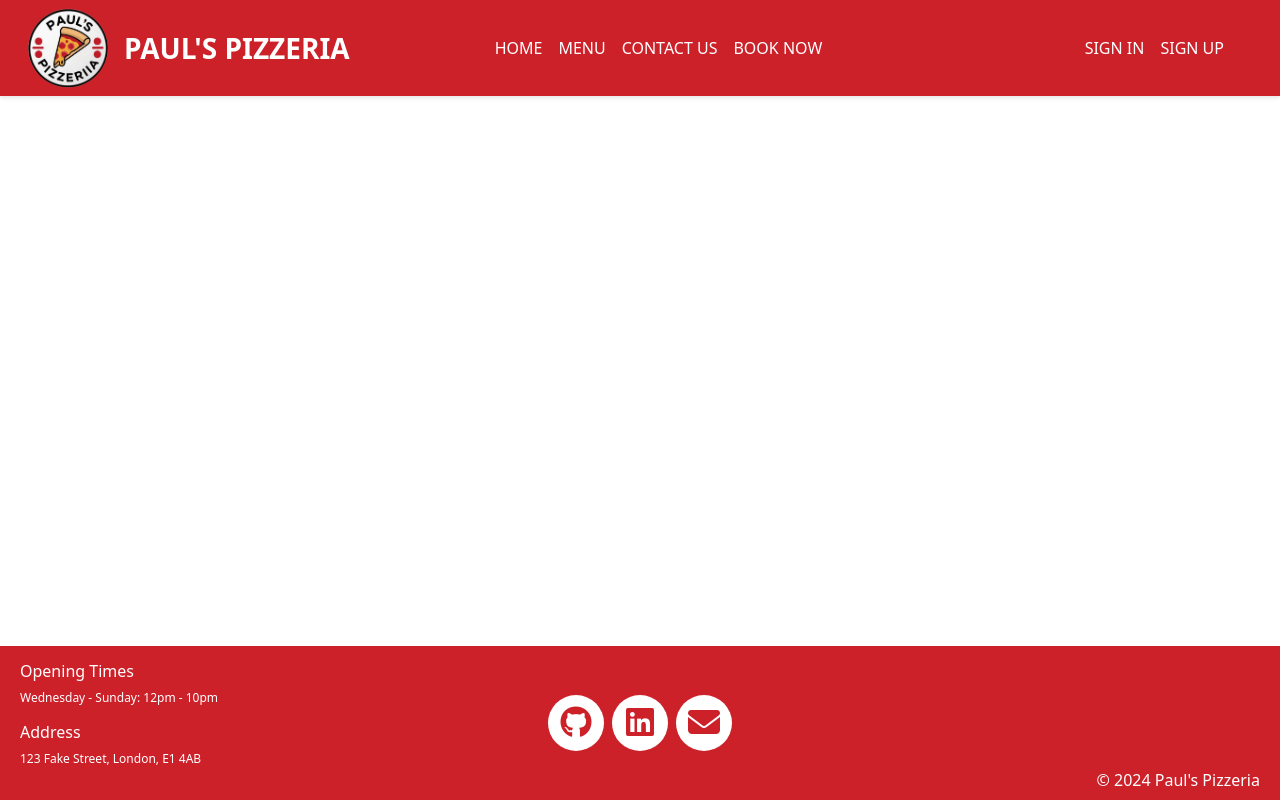
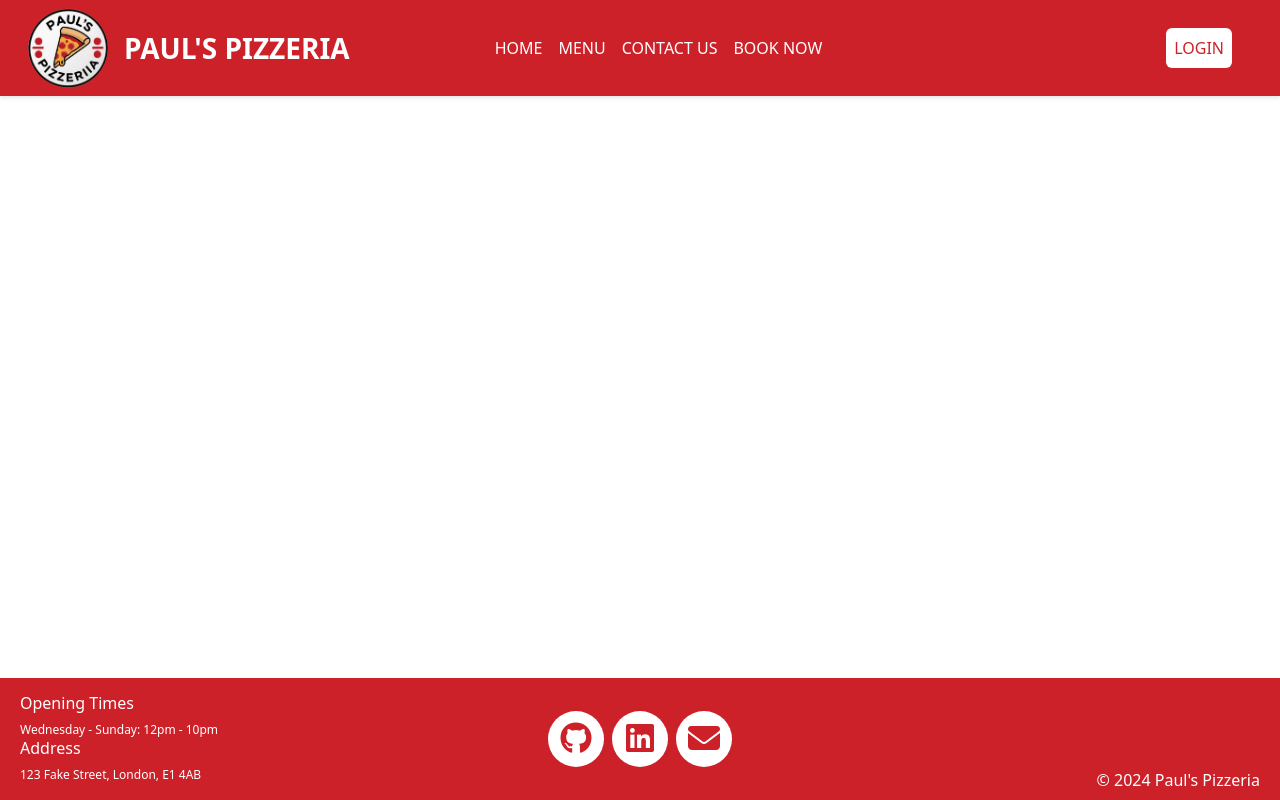
Before and after one commit to PaulR1209/pauls-pizzeria, a Django app: page / in a window 1280 px wide. Run offline with Django 4.2, Linux system fonts and the light colour scheme; some libraries are stand-ins or nearby versions.

Commit message:
style login button

```diff
--- a/my_project/settings.py
+++ b/my_project/settings.py
@@ -28,7 +28,7 @@ TEMPLATES_DIR = os.path.join(BASE_DIR, 'templates')
 # SECRET_KEY = 'django-insecure-+3^n0q9f!asvok16z3#ur82sz123r^m==^flnnered-w6o01nq'
 
 # SECURITY WARNING: don't run with debug turned on in production!
-DEBUG = True
+DEBUG = False
 
 ALLOWED_HOSTS = ['localhost','.herokuapp.com']
 
--- a/static/css/style.css
+++ b/static/css/style.css
@@ -44,6 +44,18 @@
     text-underline-offset: 0.5rem;
 }
 
+.btn-light {
+    background-color: white;
+    color: #CD212A;
+}
+
+.btn-light:hover {
+    background-color: white;
+    color: #CD212A;
+    text-decoration: none;
+    transform: scale(1.1);
+}
+
 /* Footer */
 
 .footer-container {
@@ -84,6 +96,7 @@
 
 .footer-details p {
     font-size: 0.75rem;
+    margin-bottom: 0;
 }
 
 .footer-copyright {
--- a/templates/base.html
+++ b/templates/base.html
@@ -60,10 +60,7 @@
                             <div class="col-lg-4 d-flex justify-content-end">
                                 <ul class="navbar-nav">
                                     <li class="nav-item">
-                                        <a class="nav-link" href="#">Sign In</a>
-                                    </li>
-                                    <li class="nav-item">
-                                        <a class="nav-link" href="#">Sign Up</a>
+                                        <button type="button" class=" btn btn-light nav-link" href="#">Login</button>
                                     </li>
                                 </ul>
                             </div>
@@ -82,10 +79,7 @@
                                 <a class="nav-link" href="#">Book Now</a>
                             </li>
                             <li class="nav-item">
-                                <a class="nav-link" href="#">Sign In</a>
-                            </li>
-                            <li class="nav-item">
-                                <a class="nav-link" href="#">Sign Up</a>
+                                <a class="nav-link" href="#">Log In</a>
                             </li>
                         </ul>
                     </div>
```
